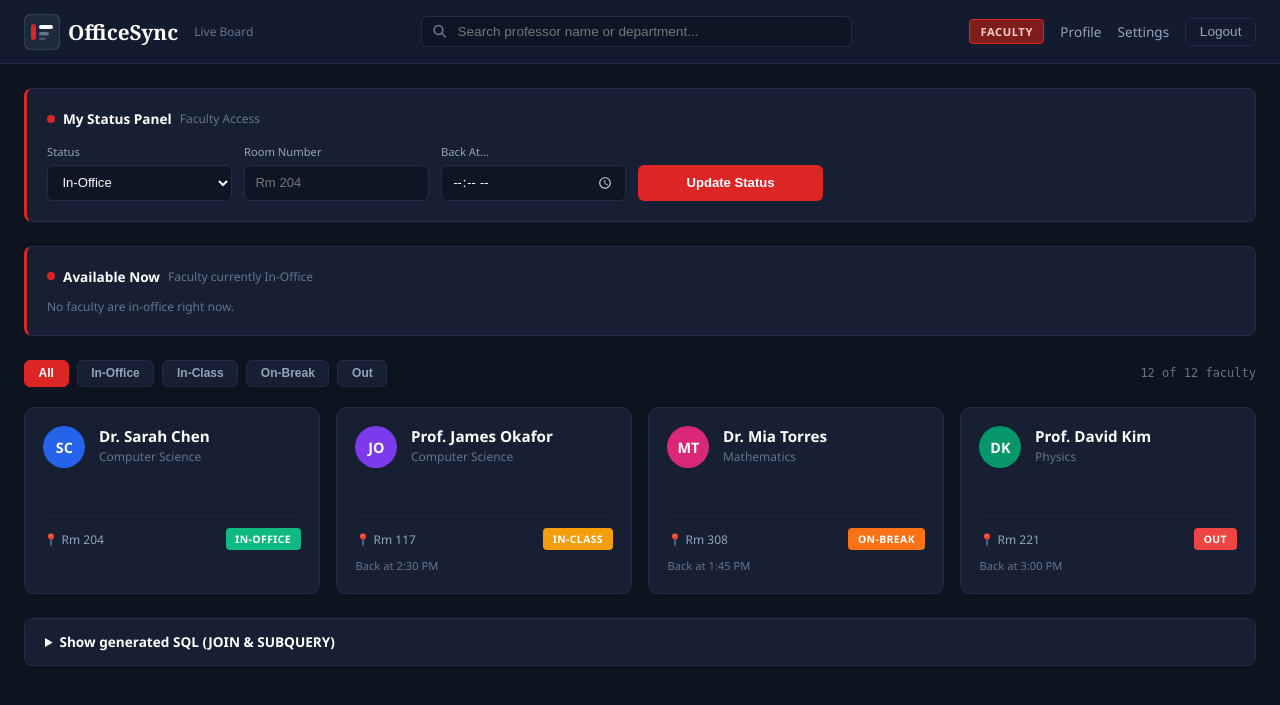
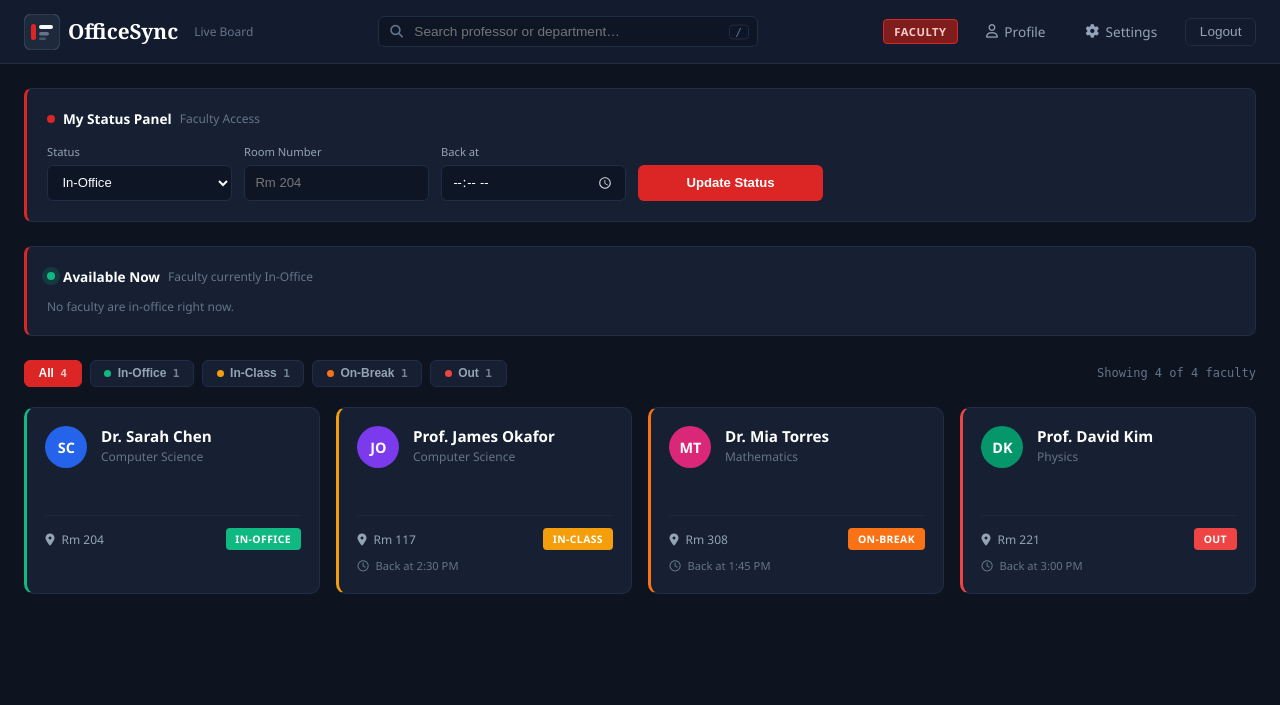
Before and after one commit to TocciFrame/OfficeSync, a Django app: page /dashboard/ in a window 1280 px wide. Shown: the top 705 px of the page. Run offline with Django 5.2, Linux system fonts and the light colour scheme; the visitor is signed in with stand-in values (Sample User, id 1); data comes from the database, SQL or seed files in the repository; data that the repository does not hold is empty.

Commit message:
feat(dashboard): improve live board UI/UX

```diff
--- a/apps/dashboard/views.py
+++ b/apps/dashboard/views.py
@@ -89,10 +89,8 @@ def dashboard_view(request):
     # 4. Fetch faculty status list for the live board
     query = request.GET.get('q', '').strip()
 
-    # SQL Join
+    # Join: pull faculty + user in a single query
     faculty_list = FacultyStatus.objects.select_related('faculty__user', 'faculty').all()
-    join_sql = str(faculty_list.query)
-    print("JOIN SQL:", join_sql)
 
     if query:
         faculty_list = faculty_list.filter(
@@ -111,13 +109,9 @@ def dashboard_view(request):
     available_now = FacultyProfile.objects.select_related('user').filter(
         id__in=Subquery(in_office_ids)
     )
-    subquery_sql = str(available_now.query)
-    print("SUBQUERY SQL:", subquery_sql)
 
     context = {
         'available_now': available_now,
-        'join_sql': join_sql,
-        'subquery_sql': subquery_sql,
         'is_faculty': is_faculty,
         'my_status': my_status,
         'back_at_24h': to_24h_time(my_status.back_at) if my_status else '',
--- a/static/css/dashboard/home.css
+++ b/static/css/dashboard/home.css
@@ -24,6 +24,11 @@ body {
     background-color: var(--bg-header);
     border-bottom: 1px solid var(--border-color);
     padding: 0.85rem 1.5rem;
+    position: sticky;
+    top: 0;
+    z-index: 50;
+    gap: 0.75rem;
+    flex-wrap: wrap;
 }
 
 .brand-title {
@@ -118,8 +123,16 @@ body {
     transition: color 0.2s;
 }
 
-.nav-link:hover {
+.nav-link {
+    padding: 0.4rem 0.75rem;
+    border-radius: 6px;
+    transition: color 0.2s, background-color 0.2s;
+}
+
+.nav-link:hover,
+.nav-link:focus-visible {
     color: var(--nav-hover);
+    background-color: var(--bg-input);
 }
 
 .logout-btn-header {
@@ -132,8 +145,13 @@ body {
     cursor: pointer;
 }
 
+.logout-btn-header {
+    transition: color 0.2s, background-color 0.2s, border-color 0.2s;
+}
+
 .logout-btn-header:hover {
     color: var(--nav-hover);
+    background-color: var(--bg-input);
     border-color: var(--text-muted);
 }
 
@@ -281,6 +299,7 @@ html:not(.dark) .field-group input[type="time"] {
 .filter-pills {
     display: flex;
     gap: 0.5rem;
+    flex-wrap: wrap;
 }
 
 .filter-pill-btn {
@@ -292,6 +311,10 @@ html:not(.dark) .field-group input[type="time"] {
     font-size: 0.75rem;
     font-weight: 600;
     cursor: pointer;
+    display: inline-flex;
+    align-items: center;
+    gap: 0.4rem;
+    transition: background-color 0.15s, border-color 0.15s, color 0.15s;
 }
 
 .filter-pill-btn.active,
@@ -323,7 +346,19 @@ html:not(.dark) .field-group input[type="time"] {
     flex-direction: column;
     justify-content: space-between;
     min-height: 148px;
+    border-left: 3px solid var(--border-color);
+    transition: transform 0.15s ease, box-shadow 0.15s ease, border-color 0.15s;
 }
+
+.faculty-card:hover {
+    transform: translateY(-2px);
+    box-shadow: var(--card-shadow);
+}
+
+.faculty-card.status-in_office { border-left-color: #10b981; }
+.faculty-card.status-in_class  { border-left-color: #f59e0b; }
+.faculty-card.status-on_break  { border-left-color: #f97316; }
+.faculty-card.status-out       { border-left-color: #ef4444; }
 
 .card-top {
     display: flex;
@@ -433,35 +468,141 @@ html:not(.dark) .field-group input[type="time"] {
     color: var(--text-heading);
 }
 
-/* Generated SQL block */
-.sql-debug {
-    margin-top: 1.5rem;
-    background-color: var(--bg-panel);
-    border: 1px solid var(--border-color);
-    border-radius: 8px;
-    padding: 0.85rem 1.25rem;
-    font-size: 0.85rem;
+/* ---------- UI/UX improvements ---------- */
+.brand-name {
+    font-family: 'DM Serif Display', Georgia, serif;
+    font-size: 1.3rem;
+    line-height: 1;
 }
 
-.sql-debug summary {
-    cursor: pointer;
-    font-weight: 700;
-    color: var(--text-heading);
+.sr-only {
+    position: absolute;
+    width: 1px; height: 1px;
+    padding: 0; margin: -1px;
+    overflow: hidden;
+    clip: rect(0, 0, 0, 0);
+    white-space: nowrap;
+    border: 0;
 }
 
-.sql-label {
-    margin: 1rem 0 0.25rem;
+.search-form-header input[type="search"]::-webkit-search-cancel-button { cursor: pointer; }
+.search-form-header input { padding-right: 2rem; }
+
+.search-kbd {
+    position: absolute;
+    right: 0.6rem;
+    top: 50%;
+    transform: translateY(-50%);
+    font-family: monospace;
+    font-size: 0.7rem;
+    color: var(--text-muted);
+    border: 1px solid var(--border-color);
+    border-radius: 4px;
+    padding: 0 0.35rem;
+    pointer-events: none;
+}
+
+.search-form-header input:focus ~ .search-kbd,
+.search-form-header input:not(:placeholder-shown) ~ .search-kbd { display: none; }
+
+.nav-link {
+    display: inline-flex;
+    align-items: center;
+    gap: 0.4rem;
+}
+
+/* Focus visibility */
+a:focus-visible,
+button:focus-visible,
+select:focus-visible,
+input:focus-visible {
+    outline: 2px solid var(--accent-red);
+    outline-offset: 2px;
+}
+
+/* Live "Available Now" */
+.live-dot {
+    width: 8px;
+    height: 8px;
+    border-radius: 50%;
+    background-color: #10b981;
+    box-shadow: 0 0 0 0 rgba(16, 185, 129, 0.6);
+    animation: pulse 2s infinite;
+}
+
+@keyframes pulse {
+    70%  { box-shadow: 0 0 0 7px rgba(16, 185, 129, 0); }
+    100% { box-shadow: 0 0 0 0 rgba(16, 185, 129, 0); }
+}
+
+.available-chip {
+    display: inline-flex;
+    align-items: center;
+    gap: 0.5rem;
+}
+
+.available-chip strong { font-weight: 600; }
+
+.chip-room {
     color: var(--text-muted);
     font-size: 0.75rem;
 }
 
-.sql-debug pre {
-    margin: 0;
-    padding: 0.75rem;
-    background-color: var(--bg-main);
+/* Pills with counts */
+.pill-dot {
+    width: 7px;
+    height: 7px;
+    border-radius: 50%;
+}
+
+.dot-in_office { background-color: #10b981; }
+.dot-in_class  { background-color: #f59e0b; }
+.dot-on_break  { background-color: #f97316; }
+.dot-out       { background-color: #ef4444; }
+
+.pill-count {
+    font-family: monospace;
+    font-size: 0.7rem;
+    opacity: 0.75;
+}
+
+.room-info i,
+.back-at-text i { margin-right: 0.25rem; }
+
+/* Empty state */
+.empty-state {
+    text-align: center;
+    padding: 3rem 1rem;
+    color: var(--text-muted);
+}
+
+.empty-state[hidden] { display: none; }
+.empty-state i { font-size: 2rem; margin-bottom: 0.75rem; }
+.empty-title { margin: 0 0 1rem; font-size: 0.95rem; color: var(--text-secondary); }
+
+.reset-btn {
+    background: transparent;
+    color: var(--text-secondary);
     border: 1px solid var(--border-color);
     border-radius: 6px;
-    white-space: pre-wrap;
-    word-break: break-word;
-    font-size: 0.75rem;
+    padding: 0.4rem 0.9rem;
+    font-size: 0.8rem;
+    cursor: pointer;
 }
+
+.reset-btn:hover { color: var(--nav-hover); border-color: var(--text-muted); }
+
+/* Responsive */
+@media (max-width: 720px) {
+    .board-header { padding: 0.75rem 1rem; }
+    .search-form-header { order: 3; flex: 1 1 100%; max-width: none; margin: 0; }
+    .nav-link span { display: none; }
+    .filters-bar { flex-direction: column; align-items: flex-start; gap: 0.75rem; }
+    .board-container { padding: 1rem; }
+}
+
+@media (prefers-reduced-motion: reduce) {
+    .live-dot { animation: none; }
+    .faculty-card { transition: none; }
+    .faculty-card:hover { transform: none; }
+}
--- a/static/js/dashboard/home.js
+++ b/static/js/dashboard/home.js
@@ -1,41 +1,93 @@
 /**
- * OfficeSync - Dashboard Interactive Filtering
+ * OfficeSync - Dashboard filtering, live search and counts
  */
-function filterStatus(status) {
-    const cards = document.querySelectorAll('.faculty-card');
-    const filterBtns = document.querySelectorAll('.filter-pill-btn');
+(function () {
+    'use strict';
 
-    filterBtns.forEach(btn => btn.classList.remove('active'));
+    var activeStatus = 'all';
 
-    if (event && event.currentTarget) {
-        event.currentTarget.classList.add('active');
+    function cards() {
+        return document.querySelectorAll('#faculty-grid .faculty-card');
     }
 
-    let visibleCount = 0;
-    cards.forEach(card => {
-        if (status === 'all' || card.dataset.status === status) {
-            card.style.display = 'flex';
-            visibleCount++;
-        } else {
-            card.style.display = 'none';
+    function apply() {
+        var input = document.getElementById('live-search-input');
+        var term = input ? input.value.trim().toLowerCase() : '';
+        var counts = { all: 0, IN_OFFICE: 0, IN_CLASS: 0, ON_BREAK: 0, OUT: 0 };
+        var visible = 0;
+        var total = 0;
+
+        cards().forEach(function (card) {
+            total++;
+            var haystack = (card.dataset.search || card.textContent).toLowerCase();
+            var matchesSearch = !term || haystack.indexOf(term) !== -1;
+            if (matchesSearch) {
+                counts.all++;
+                if (counts[card.dataset.status] !== undefined) counts[card.dataset.status]++;
             }
+            var show = matchesSearch && (activeStatus === 'all' || card.dataset.status === activeStatus);
+            card.style.display = show ? 'flex' : 'none';
+            if (show) visible++;
         });
 
-    const countElem = document.getElementById('visible-faculty-count');
-    if (countElem) {
-        countElem.textContent = visibleCount;
-    }
+        document.querySelectorAll('.filter-pill-btn').forEach(function (btn) {
+            var c = btn.querySelector('.pill-count');
+            if (c) c.textContent = counts[btn.dataset.filter];
+        });
+
+        var v = document.getElementById('visible-faculty-count');
+        var t = document.getElementById('total-faculty-count');
+        if (v) v.textContent = visible;
+        if (t) t.textContent = total;
+
+        var empty = document.getElementById('empty-state');
+        if (empty) empty.hidden = visible !== 0 || total === 0;
     }
 
-document.addEventListener('DOMContentLoaded', () => {
-    const backAtInput = document.getElementById('back-at-time');
-    if (backAtInput && typeof backAtInput.showPicker === 'function') {
-        backAtInput.addEventListener('click', () => {
-            try {
-                backAtInput.showPicker();
-            } catch (e) {
-                // Ignore if already open or restricted
+    function setStatus(status) {
+        activeStatus = status;
+        document.querySelectorAll('.filter-pill-btn').forEach(function (btn) {
+            var on = btn.dataset.filter === status;
+            btn.classList.toggle('active', on);
+            btn.setAttribute('aria-pressed', on ? 'true' : 'false');
+        });
+        apply();
+    }
+
+    document.addEventListener('DOMContentLoaded', function () {
+        document.querySelectorAll('.filter-pill-btn').forEach(function (btn) {
+            btn.addEventListener('click', function () { setStatus(btn.dataset.filter); });
+        });
+
+        var input = document.getElementById('live-search-input');
+        if (input) {
+            input.addEventListener('input', apply);
+            // Press "/" to jump to search (unless already typing in a field)
+            document.addEventListener('keydown', function (e) {
+                var tag = (document.activeElement && document.activeElement.tagName) || '';
+                if (e.key === '/' && !/INPUT|TEXTAREA|SELECT/.test(tag)) {
+                    e.preventDefault();
+                    input.focus();
                 }
             });
         }
+
+        var reset = document.getElementById('reset-filters');
+        if (reset) {
+            reset.addEventListener('click', function () {
+                if (input) input.value = '';
+                setStatus('all');
             });
+        }
+
+        // Open the native time picker on click
+        var backAtInput = document.getElementById('back-at-time');
+        if (backAtInput && typeof backAtInput.showPicker === 'function') {
+            backAtInput.addEventListener('click', function () {
+                try { backAtInput.showPicker(); } catch (e) { /* already open or restricted */ }
+            });
+        }
+
+        apply();
+    });
+})();
--- a/templates/dashboard/home.html
+++ b/templates/dashboard/home.html
@@ -8,8 +8,8 @@
     <script src="{% static 'js/theme-init.js' %}?v=1.0"></script>
     <link rel="stylesheet" href="{% static 'css/theme.css' %}?v=1.0">
     <link rel="stylesheet" href="https://cdnjs.cloudflare.com/ajax/libs/font-awesome/6.4.0/css/all.min.css">
-    <link rel="stylesheet" href="{% static 'css/dashboard/home.css' %}?v=4.4">
-    <script src="{% static 'js/dashboard/home.js' %}?v=4.3" defer></script>
+    <link rel="stylesheet" href="{% static 'css/dashboard/home.css' %}?v=5.1">
+    <script src="{% static 'js/dashboard/home.js' %}?v=5.0" defer></script>
 </head>
 <body>
 
@@ -23,14 +23,16 @@
                 <rect x="15" y="18" width="10" height="3.5" rx="1.75" fill="#64748B"/>
                 <rect x="15" y="23.5" width="7" height="2.5" rx="1.25" fill="#475569"/>
             </svg>
-            <span><h2 style="font-family: 'DM Serif Display', Georgia, serif; font-size: 1.3rem; margin: 0;">OfficeSync</h2></span>
+            <span class="brand-name">OfficeSync</span>
             <span class="brand-sub">Live Board</span>
         </a>
 
         <!-- Search Bar -->
-        <form method="get" action="" class="search-form-header">
-            <i class="fa-solid fa-magnifying-glass search-icon-header"></i>
-            <input type="text" name="q" value="{{ query|default:'' }}" id="live-search-input" placeholder="Search professor name or department...">
+        <form method="get" action="" class="search-form-header" role="search">
+            <i class="fa-solid fa-magnifying-glass search-icon-header" aria-hidden="true"></i>
+            <input type="search" name="q" value="{{ query|default:'' }}" id="live-search-input"
+                   placeholder="Search professor or department…" aria-label="Search faculty" autocomplete="off">
+            <kbd class="search-kbd" aria-hidden="true">/</kbd>
         </form>
 
         <!-- Right User Actions -->
@@ -41,8 +43,8 @@
                 <span class="role-badge-btn role-badge-student">STUDENT</span>
             {% endif %}
 
-            <a href="{% url 'user_profile:profile' %}" class="nav-link">Profile</a>
-            <a href="{% url 'user_settings:settings' %}" class="nav-link">Settings</a>
+            <a href="{% url 'user_profile:profile' %}" class="nav-link"><i class="fa-regular fa-user" aria-hidden="true"></i><span>Profile</span></a>
+            <a href="{% url 'user_settings:settings' %}" class="nav-link"><i class="fa-solid fa-gear" aria-hidden="true"></i><span>Settings</span></a>
 
             <form method="post" action="{% url 'authentication:logout' %}" style="display:inline;">
                 {% csrf_token %}
@@ -66,8 +68,8 @@
             <form method="post" action="" class="status-form-grid">
                 {% csrf_token %}
                 <div class="field-group">
-                    <label>Status</label>
-                    <select name="status">
+                    <label for="status-select">Status</label>
+                    <select name="status" id="status-select">
                         <option value="IN_OFFICE" {% if my_status.status == 'IN_OFFICE' %}selected{% endif %}>In-Office</option>
                         <option value="IN_CLASS" {% if my_status.status == 'IN_CLASS' %}selected{% endif %}>In-Class</option>
                         <option value="ON_BREAK" {% if my_status.status == 'ON_BREAK' %}selected{% endif %}>On-Break</option>
@@ -76,18 +78,18 @@
                 </div>
 
                 <div class="field-group">
-                    <label>Room Number</label>
-                    <input type="text" name="room_number" value="{{ my_status.room_number|default:'' }}" placeholder="Rm 204">
+                    <label for="room-input">Room Number</label>
+                    <input type="text" name="room_number" id="room-input" value="{{ my_status.room_number|default:'' }}" placeholder="Rm 204">
                 </div>
 
                 <div class="field-group">
-                    <label>Back At...</label>
+                    <label for="back-at-time">Back at</label>
                     <input type="time" name="back_at" id="back-at-time" value="{{ back_at_24h|default:'' }}">
                 </div>
 
                 <div class="field-group submit-group">
-                    <label>&nbsp;</label>
-                    <button type="submit" class="update-btn-red">Update Status</button>
+                    <label class="sr-only">Save</label>
+                    <button type="submit" class="update-btn-red"><i class="fa-solid" aria-hidden="true"></i> Update Status</button>
                 </div>
             </form>
         </section>
@@ -101,15 +103,15 @@
         <!-- SUBQUERY: Available Now (faculty whose status is IN_OFFICE) -->
         <section class="available-now-panel">
             <div class="panel-header-title">
-                <span class="red-dot"></span>
+                <span class="live-dot" aria-hidden="true"></span>
                 <span>Available Now</span>
                 <span class="panel-sub-label">Faculty currently In-Office</span>
             </div>
             <div class="available-chips">
                 {% for f in available_now %}
                 <span class="available-chip">
-                    {{ f.user.first_name }} {{ f.user.last_name|default:f.user.username }}
-                    &middot; {{ f.office_room|default:"-" }}
+                    <strong>{{ f.user.first_name }} {{ f.user.last_name|default:f.user.username }}</strong>
+                    {% if f.office_room %}<span class="chip-room"><i class="fa-solid fa-location-dot" aria-hidden="true"></i> {{ f.office_room }}</span>{% endif %}
                 </span>
                 {% empty %}
                 <span class="panel-sub-label">No faculty are in-office right now.</span>
@@ -119,22 +121,22 @@
 
         <!-- Filter Controls -->
         <div class="filters-bar">
-            <div class="filter-pills">
-                <button onclick="filterStatus('all')" class="filter-pill-btn active">All</button>
-                <button onclick="filterStatus('IN_OFFICE')" class="filter-pill-btn">In-Office</button>
-                <button onclick="filterStatus('IN_CLASS')" class="filter-pill-btn">In-Class</button>
-                <button onclick="filterStatus('ON_BREAK')" class="filter-pill-btn">On-Break</button>
-                <button onclick="filterStatus('OUT')" class="filter-pill-btn">Out</button>
+            <div class="filter-pills" role="group" aria-label="Filter by status">
+                <button type="button" data-filter="all" class="filter-pill-btn active" aria-pressed="true">All <span class="pill-count">0</span></button>
+                <button type="button" data-filter="IN_OFFICE" class="filter-pill-btn" aria-pressed="false"><span class="pill-dot dot-in_office"></span>In-Office <span class="pill-count">0</span></button>
+                <button type="button" data-filter="IN_CLASS" class="filter-pill-btn" aria-pressed="false"><span class="pill-dot dot-in_class"></span>In-Class <span class="pill-count">0</span></button>
+                <button type="button" data-filter="ON_BREAK" class="filter-pill-btn" aria-pressed="false"><span class="pill-dot dot-on_break"></span>On-Break <span class="pill-count">0</span></button>
+                <button type="button" data-filter="OUT" class="filter-pill-btn" aria-pressed="false"><span class="pill-dot dot-out"></span>Out <span class="pill-count">0</span></button>
             </div>
-            <div class="faculty-counter">
-                <span id="visible-faculty-count">{{ faculty_list|length|default:"12" }}</span> of {{ faculty_list|length|default:"12" }} faculty
+            <div class="faculty-counter" aria-live="polite">
+                Showing <span id="visible-faculty-count">{{ faculty_list|length }}</span> of <span id="total-faculty-count">{{ faculty_list|length }}</span> faculty
             </div>
         </div>
 
         <!-- Faculty Live Cards Grid -->
         <section class="faculty-grid" id="faculty-grid">
             {% for item in faculty_list %}
-            <div class="faculty-card" data-status="{{ item.status }}">
+            <div class="faculty-card status-{{ item.status|lower }}" data-status="{{ item.status }}" data-search="{{ item.faculty.user.first_name }} {{ item.faculty.user.last_name }} {{ item.faculty.user.username }} {{ item.faculty.department }}">
                 <div class="card-top">
                     <div class="avatar-circle" style="background-color: {% cycle '#2563eb' '#7c3aed' '#db2777' '#059669' '#d97706' '#4f46e5' '#0284c7' '#8b5cf6' %};">
                         {{ item.faculty.user.first_name|slice:":1" }}{{ item.faculty.user.last_name|slice:":1"|default:item.faculty.user.username|slice:":1" }}
@@ -147,20 +149,20 @@
 
                 <div class="card-bottom">
                     <div class="card-middle">
-                        <span class="room-info">📍 {{ item.room_number|default:"Rm 204" }}</span>
+                        <span class="room-info"><i class="fa-solid fa-location-dot" aria-hidden="true"></i> {{ item.room_number|default:"Room not set" }}</span>
                         <span class="badge-solid badge-{{ item.status|lower }}">
                             {{ item.get_status_display|default:item.status }}
                         </span>
                     </div>
 
                     <div class="back-at-text {% if not item.back_at %}empty{% endif %}">
-                        {% if item.back_at %}Back at {{ item.back_at }}{% else %}&nbsp;{% endif %}
+                        {% if item.back_at %}<i class="fa-regular fa-clock" aria-hidden="true"></i> Back at {{ item.back_at }}{% else %}&nbsp;{% endif %}
                     </div>
                 </div>
             </div>
             {% empty %}
             <!-- Demo fallback grid if database is empty -->
-            <div class="faculty-card" data-status="IN_OFFICE">
+            <div class="faculty-card status-in_office" data-status="IN_OFFICE" data-search="Dr. Sarah Chen Computer Science">
                 <div class="card-top">
                     <div class="avatar-circle" style="background-color:#2563eb;">SC</div>
                     <div class="card-identity">
@@ -170,13 +172,13 @@
                 </div>
                 <div class="card-bottom">
                     <div class="card-middle">
-                        <span class="room-info">📍 Rm 204</span>
+                        <span class="room-info"><i class="fa-solid fa-location-dot" aria-hidden="true"></i> Rm 204</span>
                         <span class="badge-solid badge-in_office">IN-OFFICE</span>
                     </div>
                     <div class="back-at-text empty">&nbsp;</div>
                 </div>
             </div>
-            <div class="faculty-card" data-status="IN_CLASS">
+            <div class="faculty-card status-in_class" data-status="IN_CLASS" data-search="Prof. James Okafor Computer Science">
                 <div class="card-top">
                     <div class="avatar-circle" style="background-color:#7c3aed;">JO</div>
                     <div class="card-identity">
@@ -186,13 +188,13 @@
                 </div>
                 <div class="card-bottom">
                     <div class="card-middle">
-                        <span class="room-info">📍 Rm 117</span>
+                        <span class="room-info"><i class="fa-solid fa-location-dot" aria-hidden="true"></i> Rm 117</span>
                         <span class="badge-solid badge-in_class">IN-CLASS</span>
                     </div>
-                    <div class="back-at-text">Back at 2:30 PM</div>
+                    <div class="back-at-text"><i class="fa-regular fa-clock" aria-hidden="true"></i> Back at 2:30 PM</div>
                 </div>
             </div>
-            <div class="faculty-card" data-status="ON_BREAK">
+            <div class="faculty-card status-on_break" data-status="ON_BREAK" data-search="Dr. Mia Torres Mathematics">
                 <div class="card-top">
                     <div class="avatar-circle" style="background-color:#db2777;">MT</div>
                     <div class="card-identity">
@@ -202,13 +204,13 @@
                 </div>
                 <div class="card-bottom">
                     <div class="card-middle">
-                        <span class="room-info">📍 Rm 308</span>
+                        <span class="room-info"><i class="fa-solid fa-location-dot" aria-hidden="true"></i> Rm 308</span>
                         <span class="badge-solid badge-on_break">ON-BREAK</span>
                     </div>
-                    <div class="back-at-text">Back at 1:45 PM</div>
+                    <div class="back-at-text"><i class="fa-regular fa-clock" aria-hidden="true"></i> Back at 1:45 PM</div>
                 </div>
             </div>
-            <div class="faculty-card" data-status="OUT">
+            <div class="faculty-card status-out" data-status="OUT" data-search="Prof. David Kim Physics">
                 <div class="card-top">
                     <div class="avatar-circle" style="background-color:#059669;">DK</div>
                     <div class="card-identity">
@@ -218,23 +220,21 @@
                 </div>
                 <div class="card-bottom">
                     <div class="card-middle">
-                        <span class="room-info">📍 Rm 221</span>
+                        <span class="room-info"><i class="fa-solid fa-location-dot" aria-hidden="true"></i> Rm 221</span>
                         <span class="badge-solid badge-out">OUT</span>
                     </div>
-                    <div class="back-at-text">Back at 3:00 PM</div>
+                    <div class="back-at-text"><i class="fa-regular fa-clock" aria-hidden="true"></i> Back at 3:00 PM</div>
                 </div>
             </div>
             {% endfor %}
         </section>
 
-        <!-- Generated SQL (for the JOIN / SUBQUERY demonstration) -->
-        <details class="sql-debug">
-            <summary>Show generated SQL (JOIN &amp; SUBQUERY)</summary>
-            <p class="sql-label">JOIN &mdash; select_related('faculty__user', 'faculty')</p>
-            <pre>{{ join_sql }}</pre>
-            <p class="sql-label">SUBQUERY &mdash; filter(id__in=Subquery(...))</p>
-            <pre>{{ subquery_sql }}</pre>
-        </details>
+        <!-- Empty state (shown by JS when filters match nothing) -->
+        <div class="empty-state" id="empty-state" hidden>
+            <i class="fa-regular fa-face-meh" aria-hidden="true"></i>
+            <p class="empty-title">No faculty match your filters</p>
+            <button type="button" class="reset-btn" id="reset-filters">Clear filters</button>
+        </div>
     </main>
 </body>
 </html>
```
Lines whose indentation alone changed are shown as unchanged.
